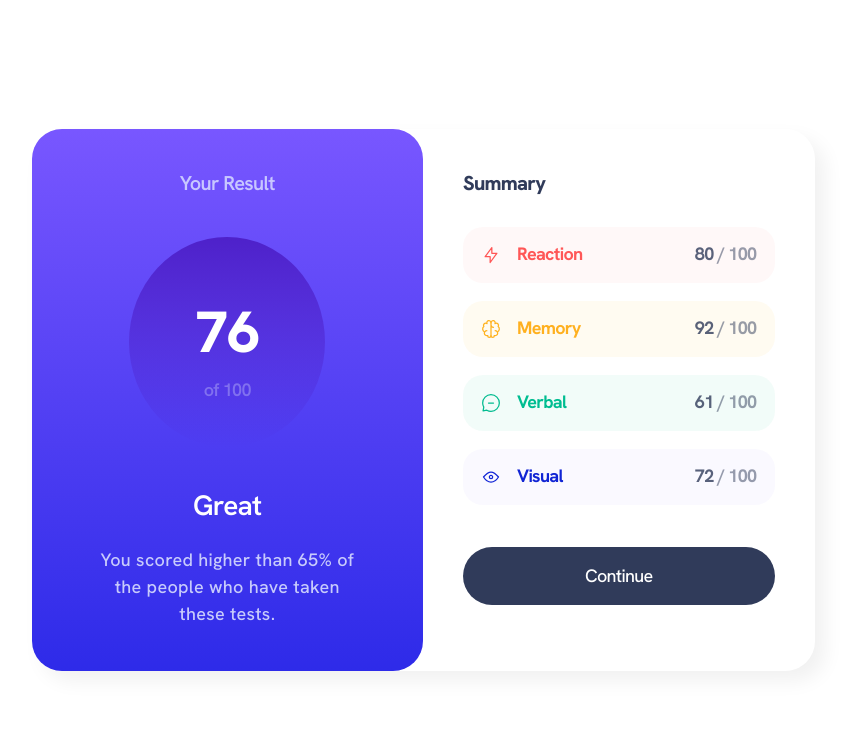
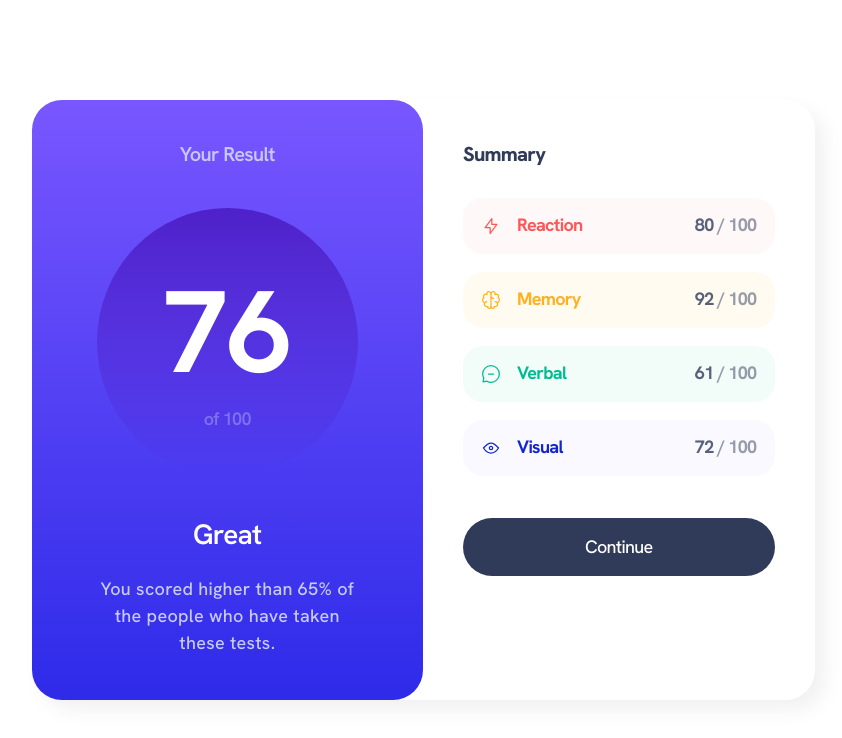
Before and after one commit to charliesumalag/mentorfrontend, a plain HTML site: page index.html in a window 1280 px wide. Shown: the whole page, without its empty margins (217-1059 px from the left). Drawn offline with Linux system fonts and the light colour scheme.

Commit message:
Update index.html
HTML ADDING MAIN AND H1

```diff
--- a/index.html
+++ b/index.html
@@ -13,12 +13,13 @@
     <title>Frontend Mentor | Results summary component</title>
   </head>
   <body>
+    <main>
     <div class="main-container">
       <!-- START OF LEFT SIDE -->
       <div class="left-side">
         <h2 class="header left-header">Your Result</h2>
         <div class="result-text">
-          <p class="result-number">76</p>
+          <h1 class="result-number">76</h1>
           <p class="text-left">of 100</p>
         </div>
         <p class="great-text">Great</p>
@@ -63,5 +64,6 @@
         <a href="#" class="link">Continue</a>
       </div>
     </div>
+      </main>
   </body>
 </html>
```
